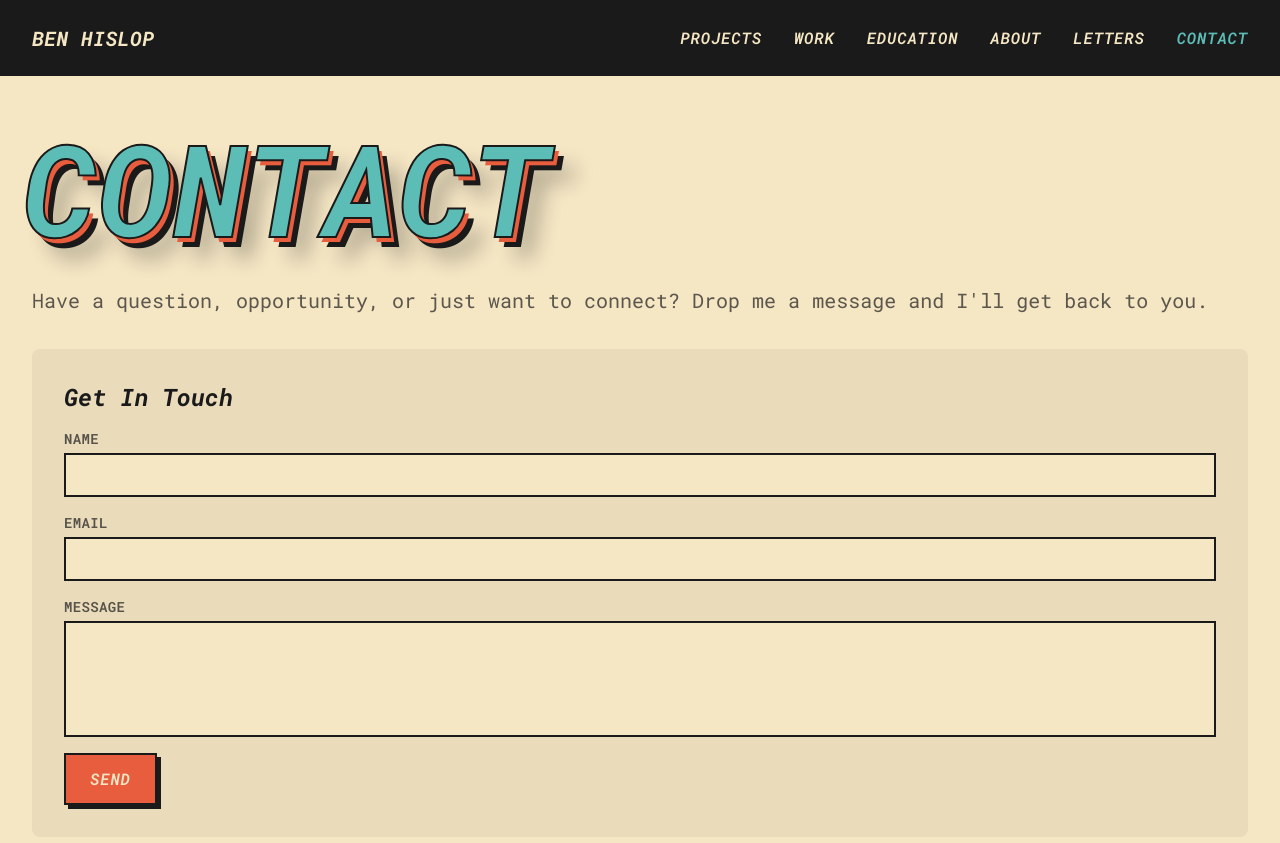
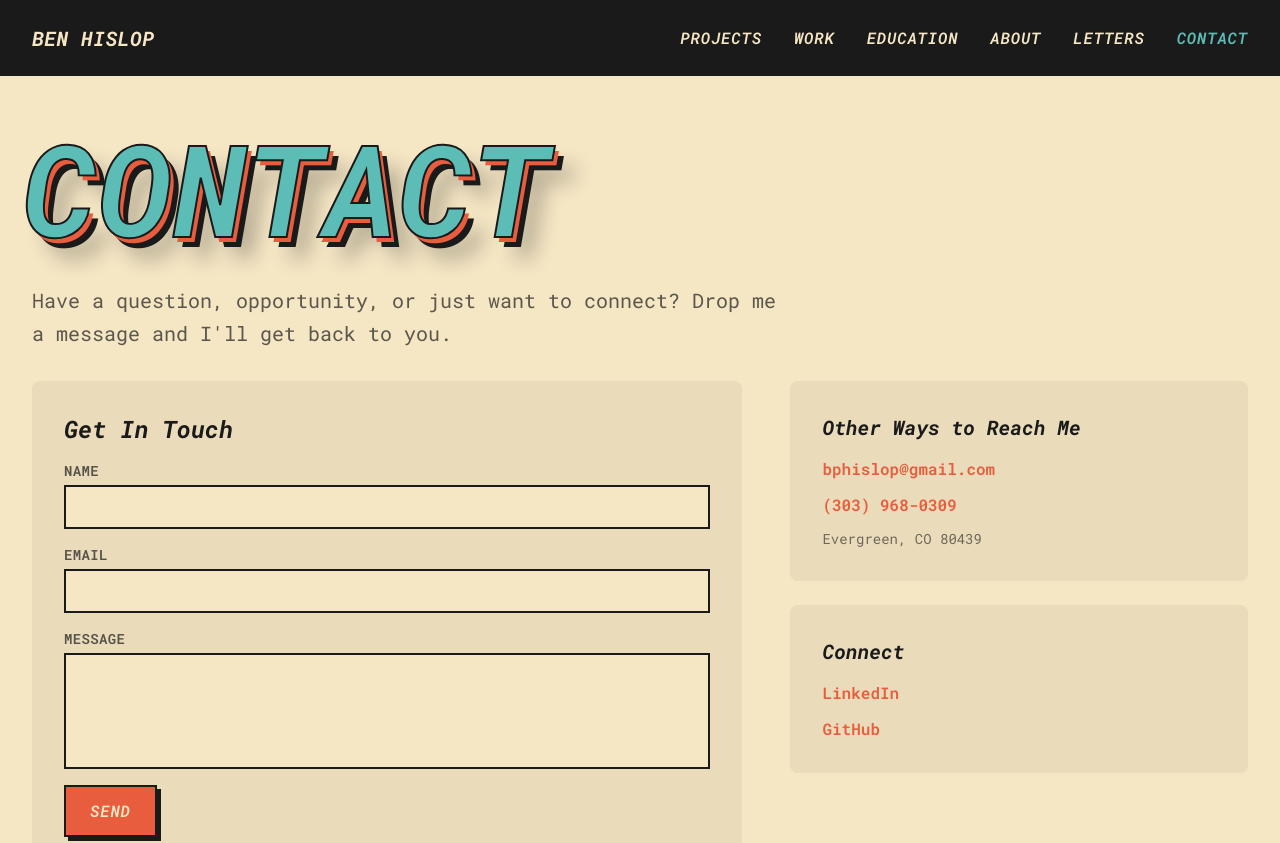
Before and after one commit to Bphissles/portfolio, a React (Vite) app: page /contact in a window 1280 px wide. Shown: the top 843 px of the page. Built offline with nearby package versions, Linux system fonts and the light colour scheme.

Commit message:
updated about page contact section and added cta banners to multiple pages

```diff
--- a/src/components/About.jsx
+++ b/src/components/About.jsx
@@ -1,3 +1,4 @@
+import { Link } from 'react-router-dom'
 import BorderCard from './BorderCard'
 
 function About() {
@@ -29,11 +30,13 @@ function About() {
 
           <BorderCard color="teal">
             <h4 className="text-xl md:text-2xl font-bold text-black italic mb-2 md:mb-3">Get In Touch</h4>
-            <p className="text-black/80 leading-relaxed">
-              Evergreen, CO 80439<br />
-              <a href="mailto:bphislop@gmail.com" className="text-coral hover:text-teal transition-colors">bphislop@gmail.com</a><br />
-              <a href="tel:3039680309" className="text-coral hover:text-teal transition-colors">(303) 968-0309</a>
+            <p className="text-black/80 leading-relaxed mb-4">
+              Based in Evergreen, CO. I'm always open to discussing new opportunities, collaborations, or just connecting.
             </p>
+            <div className="flex flex-col sm:flex-row gap-3">
+              <Link to="/contact" className="btn btn-coral self-start">Contact Me</Link>
+              <a href="mailto:bphislop@gmail.com" className="btn btn-outline self-start">bphislop@gmail.com</a>
+            </div>
           </BorderCard>
         </div>
       </div>
--- /dev/null
+++ b/src/components/CtaBanner.jsx
@@ -0,0 +1,17 @@
+import { Link } from 'react-router-dom'
+
+function CtaBanner({ heading, description, buttonText, buttonTo, color = 'teal' }) {
+  return (
+    <div className="mt-12 md:mt-16 py-8 md:py-10 px-6 md:px-10 bg-black/5 rounded-lg flex flex-col sm:flex-row sm:items-center sm:justify-between gap-4">
+      <div>
+        <p className="text-lg md:text-xl font-bold text-black italic">{heading}</p>
+        {description && <p className="text-black/70 mt-1">{description}</p>}
+      </div>
+      <Link to={buttonTo} className={`btn btn-${color} text-sm shrink-0 self-start sm:self-auto`}>
+        {buttonText}
+      </Link>
+    </div>
+  )
+}
+
+export default CtaBanner
--- a/src/components/Education.jsx
+++ b/src/components/Education.jsx
@@ -1,4 +1,5 @@
 import BorderCard from './BorderCard'
+import CtaBanner from './CtaBanner'
 
 function Education() {
   const schools = [
@@ -73,6 +74,13 @@ function Education() {
           </div>
         </div>
       </div>
+      <CtaBanner
+        heading="See it in action"
+        description="Check out the projects where I apply these skills."
+        buttonText="View Projects"
+        buttonTo="/projects"
+        color="teal"
+      />
     </section>
   )
 }
--- a/src/components/ProjectDetail.jsx
+++ b/src/components/ProjectDetail.jsx
@@ -1,5 +1,6 @@
 import { useParams, Link } from 'react-router-dom'
 import BorderCard from './BorderCard'
+import CtaBanner from './CtaBanner'
 import projects from '../data/projects'
 
 function ProjectDetail() {
@@ -53,6 +54,13 @@ function ProjectDetail() {
           ))}
         </div>
       </div>
+      <CtaBanner
+        heading="Interested in this project?"
+        description="Let's discuss how I can bring this kind of work to your team."
+        buttonText="Get In Touch"
+        buttonTo="/contact"
+        color="coral"
+      />
     </section>
   )
 }
--- a/src/components/Recommendations.jsx
+++ b/src/components/Recommendations.jsx
@@ -1,4 +1,5 @@
 import BorderCard from './BorderCard'
+import CtaBanner from './CtaBanner'
 
 function Recommendations() {
   const letters = [
@@ -46,6 +47,13 @@ function Recommendations() {
           </BorderCard>
         ))}
       </div>
+      <CtaBanner
+        heading="Ready to work together?"
+        description="I'd love to hear about your next project."
+        buttonText="Get In Touch"
+        buttonTo="/contact"
+        color="coral"
+      />
     </section>
   )
 }
--- a/src/components/Work.jsx
+++ b/src/components/Work.jsx
@@ -1,4 +1,5 @@
 import BorderCard from './BorderCard'
+import CtaBanner from './CtaBanner'
 
 function Work() {
   const jobs = [
@@ -62,6 +63,13 @@ function Work() {
           </BorderCard>
         ))}
       </div>
+      <CtaBanner
+        heading="Like what you see?"
+        description="I'm open to new opportunities — let's talk."
+        buttonText="Get In Touch"
+        buttonTo="/contact"
+        color="coral"
+      />
     </section>
   )
 }
--- a/src/pages/ContactPage.jsx
+++ b/src/pages/ContactPage.jsx
@@ -2,12 +2,33 @@ import ContactForm from '../components/ContactForm'
 
 function ContactPage() {
   return (
-    <section className="container max-w-2xl">
+    <section className="container">
       <h3 className="mega-heading-3">Contact</h3>
-      <p className="text-base md:text-xl text-black/70 mt-4 md:mt-6 leading-relaxed mb-8">
+      <p className="text-base md:text-xl text-black/70 max-w-3xl mt-4 md:mt-6 leading-relaxed">
         Have a question, opportunity, or just want to connect? Drop me a message and I'll get back to you.
       </p>
-      <ContactForm />
+      <div className="grid grid-cols-1 lg:grid-cols-5 gap-8 lg:gap-12 mt-8">
+        <div className="lg:col-span-3">
+          <ContactForm />
+        </div>
+        <div className="lg:col-span-2 flex flex-col gap-6">
+          <div className="bg-black/5 rounded-lg p-6 md:p-8">
+            <h4 className="text-xl font-bold text-black italic mb-4">Other Ways to Reach Me</h4>
+            <div className="flex flex-col gap-3">
+              <a href="mailto:bphislop@gmail.com" className="text-coral hover:text-teal transition-colors font-semibold">bphislop@gmail.com</a>
+              <a href="tel:3039680309" className="text-coral hover:text-teal transition-colors font-semibold">(303) 968-0309</a>
+              <p className="text-black/60 text-sm">Evergreen, CO 80439</p>
+            </div>
+          </div>
+          <div className="bg-black/5 rounded-lg p-6 md:p-8">
+            <h4 className="text-xl font-bold text-black italic mb-4">Connect</h4>
+            <div className="flex flex-col gap-3">
+              <a href="https://www.linkedin.com/in/benjaminhislop/" target="_blank" rel="noopener noreferrer" className="text-coral hover:text-teal transition-colors font-semibold">LinkedIn</a>
+              <a href="https://github.com/Bphissles" target="_blank" rel="noopener noreferrer" className="text-coral hover:text-teal transition-colors font-semibold">GitHub</a>
+            </div>
+          </div>
+        </div>
+      </div>
     </section>
   )
 }
--- a/src/pages/HomePage.jsx
+++ b/src/pages/HomePage.jsx
@@ -22,7 +22,6 @@ function HomePage() {
           <Link to="/projects" className="btn btn-teal">View Projects</Link>
           <Link to="/about" className="btn btn-coral">About Me</Link>
           <Link to="/contact" className="btn btn-outline">Contact</Link>
-          <Link to="/recommendations" className="btn btn-outline">Recommendations</Link>
         </div>
       </section>
 
```
